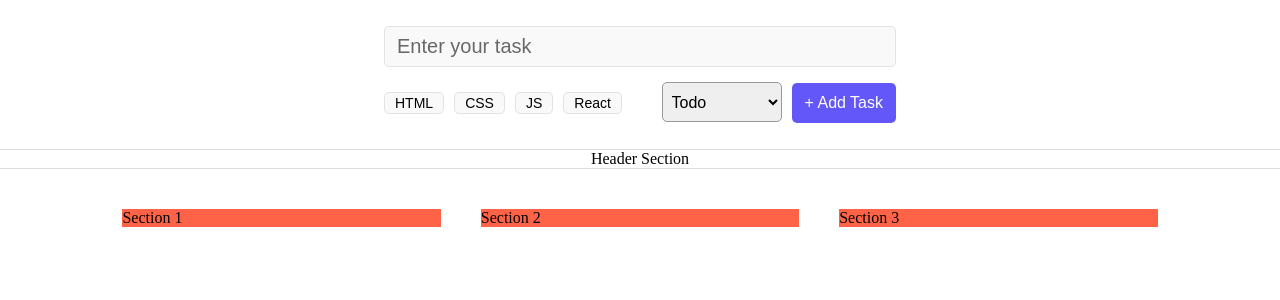
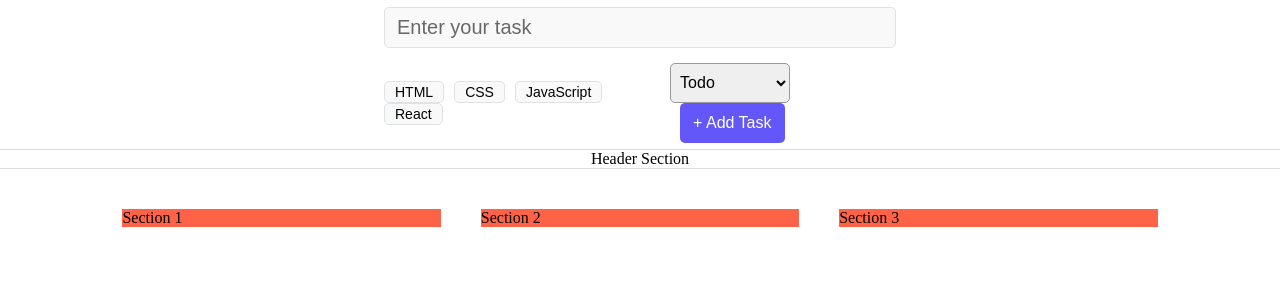
Before and after one commit to akapeepa/tasktrek, a React (Vite) app: page / in a window 1280 px wide. Shown: the top 300 px of the page. Built offline with nearby package versions, Linux system fonts and the light colour scheme.

Commit message:
Added Tag Component

```diff
--- /dev/null
+++ b/src/components/Tag.css
@@ -0,0 +1,10 @@
+.tag{
+    font-size: 14px;
+    font-weight: 500;
+    background-color: #f9f9f9;
+    border: 1px solid #dfe3e6;
+    border-radius: 5px;
+    padding: 2px 10px;
+    margin-right: 10px;
+    cursor: pointer;
+}
--- /dev/null
+++ b/src/components/Tag.jsx
@@ -0,0 +1,12 @@
+import React from 'react'
+
+import "./Tag.css"
+
+const Tag = (props) => {
+    console.log("props", props);
+  return (
+    <button className='tag'>{props.tagName}</button>
+    )
+}
+
+export default Tag
--- a/src/components/TaskForm.css
+++ b/src/components/TaskForm.css
@@ -31,17 +31,6 @@
     justify-content: space-between;
 }
 
-.tag{
-    font-size: 14px;
-    font-weight: 500;
-    background-color: #f9f9f9;
-    border: 1px solid #dfe3e6;
-    border-radius: 5px;
-    padding: 2px 10px;
-    margin-right: 10px;
-    cursor: pointer;
-}
-
 .task_status{
     font-size: 16px;
     font-weight: 500;
--- a/src/components/TaskForm.jsx
+++ b/src/components/TaskForm.jsx
@@ -1,6 +1,8 @@
 import React from 'react'
 
 import "./TaskForm.css";
+import Tag from './Tag';
+
 
 const TaskForm = () => {
   return (
@@ -9,10 +11,10 @@ const TaskForm = () => {
             <input type="text" className="task_input" placeholder='Enter your task' />
             <div className="task_form_bottom_line">
                 <div>
-                <button className='tag'>HTML</button>
-                <button className='tag'>CSS</button>
-                <button className='tag'>JS</button>
-                <button className='tag'>React</button>
+                <Tag tagName="HTML" />
+                <Tag tagName="CSS" />
+                <Tag tagName="JavaScript" />
+                <Tag tagName="React" />
                 </div>
                 <div>
                 <select className="task_status">
```
